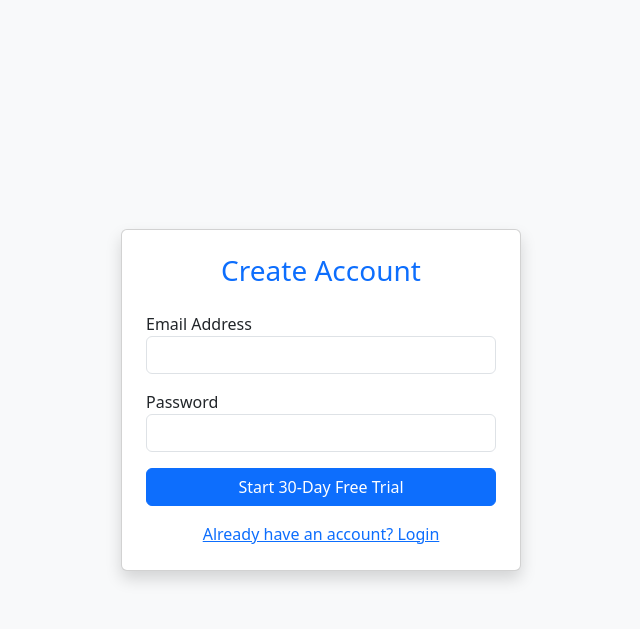
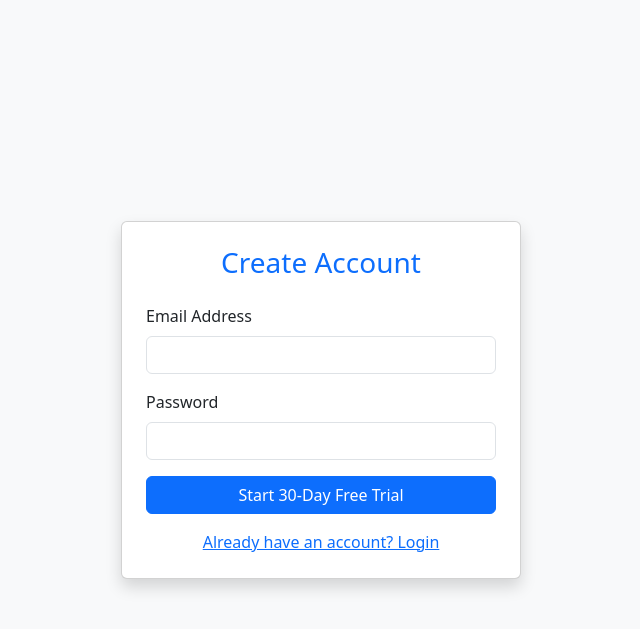
Before and after one commit to abohamza122025-a11y/PhysioExpert-Pro, a Flask app: page /register in a window 1280 px wide. Shown: the top 629 px of the page, without its empty margins (319-959 px from the left). Run offline with Flask 3, Linux system fonts and the light colour scheme.

Commit message:
Update register.html

```diff
--- a/templates/register.html
+++ b/templates/register.html
@@ -7,13 +7,23 @@
 <body class="bg-light d-flex align-items-center justify-content-center vh-100">
     <div class="card shadow p-4" style="width: 400px;">
         <h3 class="text-center text-primary mb-4">Create Account</h3>
+
+        {% with messages = get_flashed_messages(with_categories=true) %}
+            {% if messages %}
+                {% for category, message in messages %}
+                    <div class="alert alert-{{ category }} text-center" role="alert">
+                        {{ message }}
+                    </div>
+                {% endfor %}
+            {% endif %}
+        {% endwith %}
         <form method="POST">
             <div class="mb-3">
-                <label>Email Address</label>
+                <label class="form-label">Email Address</label>
                 <input type="email" name="email" class="form-control" required>
             </div>
             <div class="mb-3">
-                <label>Password</label>
+                <label class="form-label">Password</label>
                 <input type="password" name="password" class="form-control" required>
             </div>
             <button type="submit" class="btn btn-primary w-100">Start 30-Day Free Trial</button>
```
